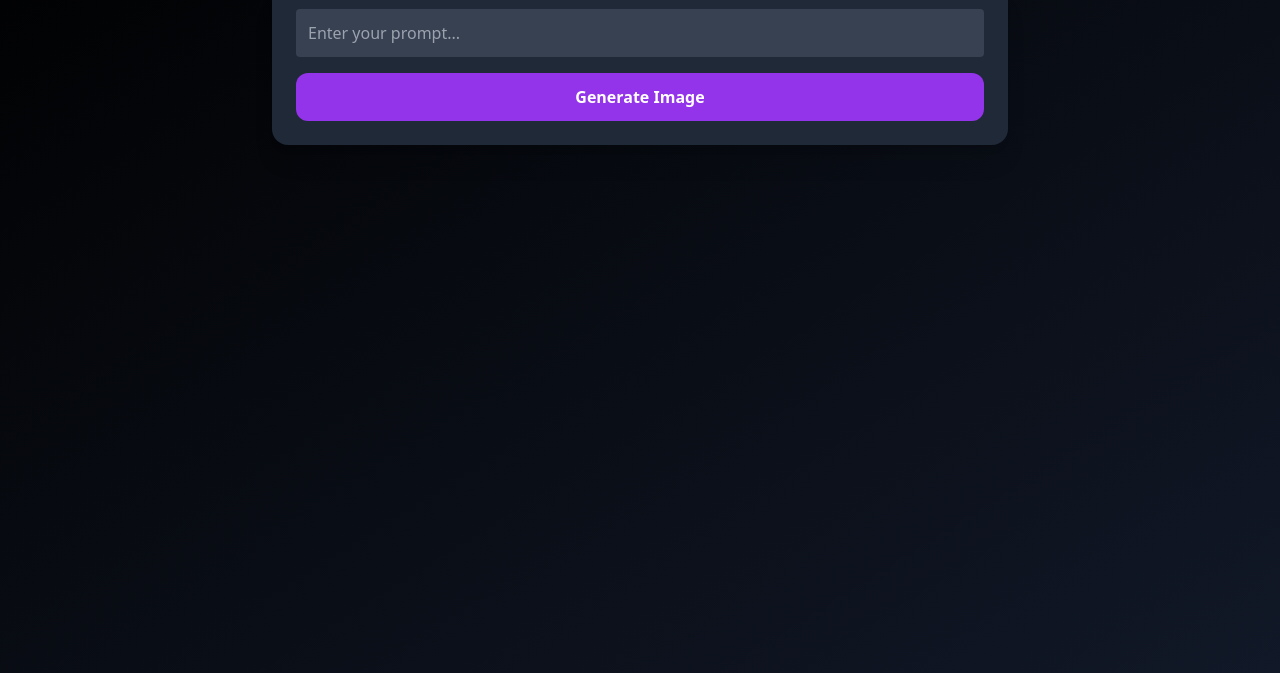
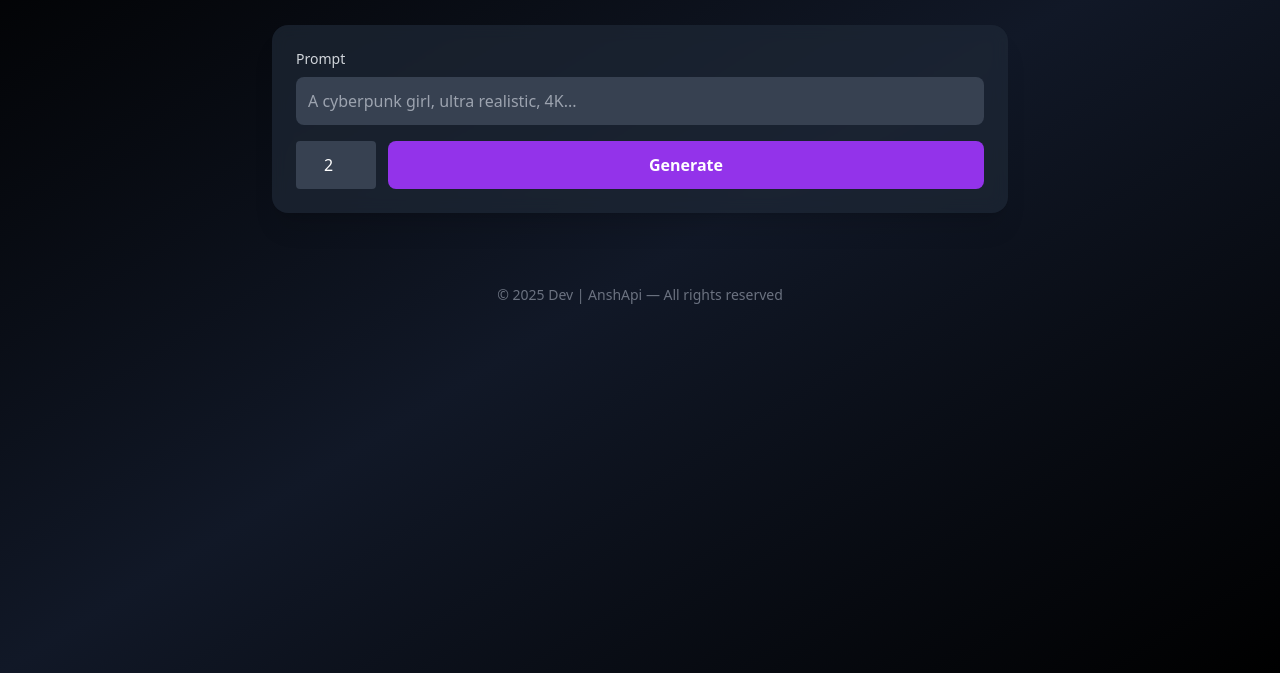
Before and after one commit to Skssssee/Aiiimage, a website: page Ai-image-generate/Public/index.html in a window 1280 px wide. Shown: the part 127-800 px from the top of the page. Drawn offline with nearby package versions, Linux system fonts and the light colour scheme.

Commit message:
Update index.html

```diff
--- a/Ai-image-generate/Public/index.html
+++ b/Ai-image-generate/Public/index.html
@@ -3,45 +3,130 @@
 <head>
   <meta charset="UTF-8" />
   <title>AI Image Generator</title>
+  <meta name="viewport" content="width=device-width, initial-scale=1.0" />
+
+  <!-- Tailwind CSS -->
   <script src="https://cdn.tailwindcss.com"></script>
+
+  <style>
+    .loader {
+      border-top-color: transparent;
+      animation: spin 1s linear infinite;
+    }
+    @keyframes spin {
+      to { transform: rotate(360deg); }
+    }
+  </style>
 </head>
-<body class="bg-gradient-to-br from-black to-gray-900 text-white min-h-screen">
 
-  <div class="max-w-3xl mx-auto py-12 px-4">
-    <h1 class="text-4xl font-bold text-center mb-6">
+<body class="min-h-screen bg-gradient-to-br from-black via-gray-900 to-black text-white">
+
+  <!-- Header -->
+  <header class="text-center py-10">
+    <h1 class="text-4xl font-extrabold tracking-wide">
       ✨ AI Image Generator
     </h1>
+    <p class="text-gray-400 mt-2">
+      Powered by Dev | AnshApi
+    </p>
+  </header>
 
-    <div class="bg-gray-800 rounded-2xl p-6 shadow-xl">
-      <input id="prompt"
-        class="w-full p-3 rounded bg-gray-700 focus:outline-none"
-        placeholder="Enter your prompt..." />
+  <!-- Main -->
+  <main class="max-w-3xl mx-auto px-4">
 
-      <button onclick="generate()"
-        class="mt-4 w-full bg-purple-600 hover:bg-purple-700 p-3 rounded-xl font-bold transition">
-        Generate Image
-      </button>
+    <!-- Input Card -->
+    <div class="bg-gray-800/70 backdrop-blur rounded-2xl p-6 shadow-xl">
+      <label class="block mb-2 text-sm text-gray-300">
+        Prompt
+      </label>
+
+      <input
+        id="prompt"
+        type="text"
+        placeholder="A cyberpunk girl, ultra realistic, 4K..."
+        class="w-full p-3 rounded-lg bg-gray-700 text-white outline-none focus:ring-2 focus:ring-purple-600"
+      />
+
+      <div class="mt-4 flex gap-3">
+        <input
+          id="count"
+          type="number"
+          min="1"
+          max="4"
+          value="2"
+          class="w-20 p-2 rounded bg-gray-700 text-center outline-none"
+        />
+
+        <button
+          onclick="generate()"
+          class="flex-1 bg-purple-600 hover:bg-purple-700 transition font-bold rounded-lg py-3">
+          Generate
+        </button>
+      </div>
     </div>
 
-    <div id="result" class="grid grid-cols-1 md:grid-cols-2 gap-4 mt-8"></div>
-  </div>
+    <!-- Status -->
+    <div id="status" class="text-center mt-6"></div>
+
+    <!-- Images -->
+    <div
+      id="result"
+      class="grid grid-cols-1 sm:grid-cols-2 gap-4 mt-8">
+    </div>
+
+  </main>
+
+  <!-- Footer -->
+  <footer class="text-center text-gray-500 text-sm py-10">
+    © <span id="year"></span> Dev | AnshApi — All rights reserved
+  </footer>
 
 <script>
+document.getElementById("year").innerText = new Date().getFullYear()
+
 async function generate() {
-  const prompt = document.getElementById("prompt").value
+  const prompt = document.getElementById("prompt").value.trim()
+  const count = document.getElementById("count").value
+  const status = document.getElementById("status")
   const result = document.getElementById("result")
-  result.innerHTML = "⏳ Generating..."
 
-  const res = await fetch(`/api/generate?prompt=${encodeURIComponent(prompt)}&image=2`)
-  const data = await res.json()
+  if (!prompt) {
+    status.innerHTML = "<span class='text-red-400'>Please enter a prompt.</span>"
+    return
+  }
 
+  status.innerHTML = `
+    <div class="flex justify-center items-center gap-2 text-purple-400">
+      <div class="loader w-6 h-6 border-4 border-purple-500 rounded-full"></div>
+      Generating images...
+    </div>
+  `
   result.innerHTML = ""
-  data.images.forEach(img => {
-    const el = document.createElement("img")
-    el.src = img
-    el.className = "rounded-xl shadow-lg hover:scale-105 transition"
-    result.appendChild(el)
-  })
+
+  try {
+    const res = await fetch(
+      `/api/generate?prompt=${encodeURIComponent(prompt)}&image=${count}`
+    )
+    const data = await res.json()
+
+    if (!data.images) {
+      throw new Error("Generation failed")
+    }
+
+    status.innerHTML = ""
+
+    data.images.forEach(url => {
+      const img = document.createElement("img")
+      img.src = url
+      img.className =
+        "rounded-xl shadow-lg hover:scale-105 transition duration-300"
+      result.appendChild(img)
+    })
+
+  } catch (err) {
+    status.innerHTML =
+      "<span class='text-red-400'>Error generating images.</span>"
+  }
 }
 </script>
 
```
